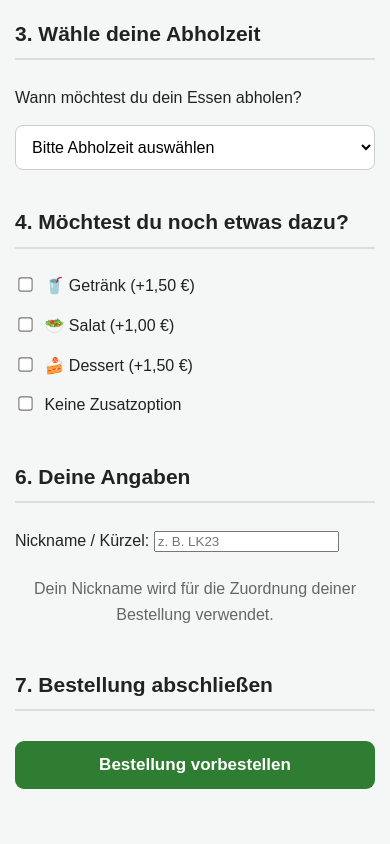
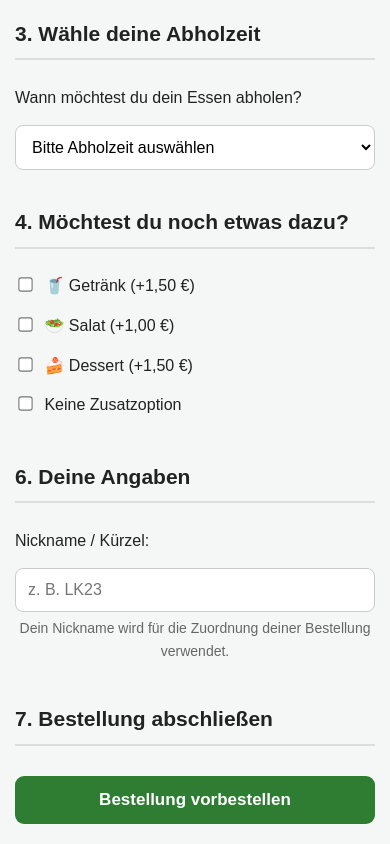
Before and after one commit to ilaydakurt422/CampusMensa, a plain HTML site: page index.html in a window 390 px wide. Shown: the part 1238-2082 px from the top of the page. Before the commit the page ends 2047 px from the top, so only its background shows below. Drawn offline with Linux system fonts and the light colour scheme.

Commit message:
Refactor CSS styles and add nickname input field

```diff
--- a/style.css
+++ b/style.css
@@ -34,6 +34,7 @@
     margin-top: 0;
 }
 
+
 /* Menü-Karten */
 
 .menu-karte {
@@ -57,6 +58,7 @@
     font-size: 19px;
     font-weight: bold;
 }
+
 
 /* Eingaben */
 
@@ -84,6 +86,37 @@
     font-size: 16px;
 }
 
+
+/* Nickname-Feld */
+
+#nickname {
+    display: block;
+    width: 100%;
+    max-width: 400px;
+    padding: 12px;
+    margin-top: 8px;
+    border: 1px solid #ccc;
+    border-radius: 8px;
+    background: white;
+    font-size: 16px;
+}
+
+#nickname:focus {
+    outline: none;
+    border-color: #2e7d32;
+    box-shadow: 0 0 0 2px rgba(46, 125, 50, 0.15);
+}
+
+
+/* Hinweis unter dem Nickname */
+
+#nickname + p {
+    color: #666;
+    font-size: 14px;
+    margin-top: 5px;
+}
+
+
 /* Zahlungsbereich */
 
 #zahlungBereich {
@@ -93,6 +126,7 @@
     border-radius: 12px;
     border: 1px solid #ddd;
 }
+
 
 /* Bestellbutton */
 
@@ -115,6 +149,7 @@
     background: #256628;
 }
 
+
 /* Bestätigung */
 
 #bestaetigung {
@@ -135,6 +170,22 @@
     color: #2e7d32;
     border-bottom: none;
 }
+
+#bestaetigung h3 {
+    margin-top: 20px;
+}
+
+
+/* Abholcode hervorheben */
+
+#bestaetigung p:nth-of-type(2) {
+    font-size: 20px;
+}
+
+#bestaetigung p:nth-of-type(2) strong {
+    color: #2e7d32;
+}
+
 
 /* Handy-Darstellung */
 
@@ -159,4 +210,12 @@
     button {
         max-width: none;
     }
+
+    #nickname {
+        max-width: none;
+    }
+
+    #bestaetigung {
+        padding: 20px;
+    }
 }
```
